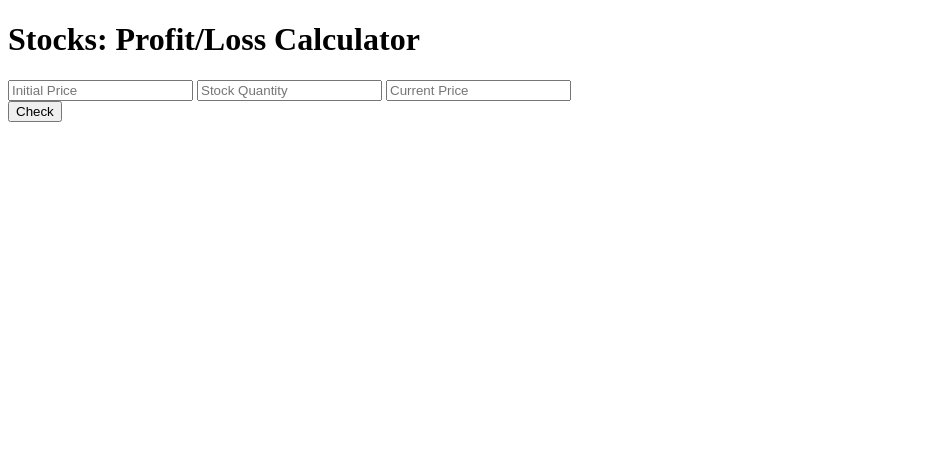
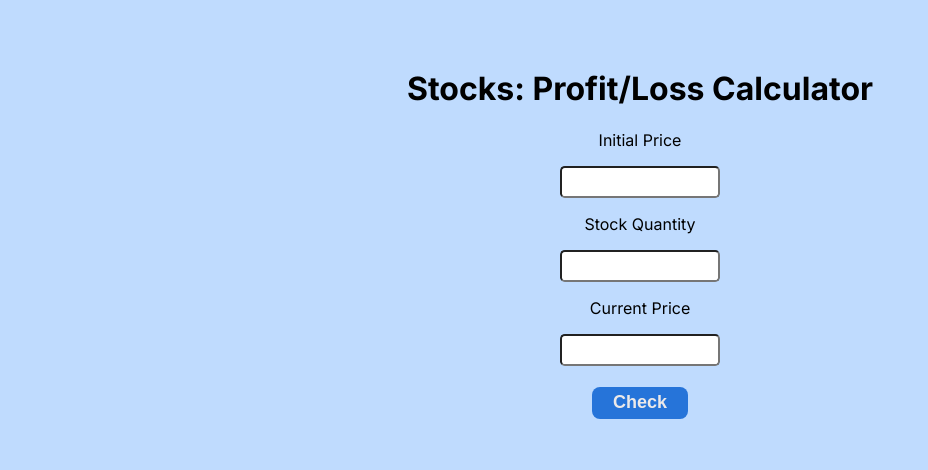
Before and after one commit to kulkarniCode/stockProfitLoss, a plain HTML site: page index.html in a window 1280 px wide. Shown: the whole page, without its empty margins (0-928 px from the left). Drawn offline with Linux system fonts and the light colour scheme.

Commit message:
styling - added basic styling

```diff
--- a/index.html
+++ b/index.html
@@ -4,32 +4,23 @@
     <meta charset="UTF-8" />
     <meta http-equiv="X-UA-Compatible" content="IE=edge" />
     <meta name="viewport" content="width=device-width, initial-scale=1.0" />
+    <link rel="stylesheet" href="style.css" />
     <script defer src="app.js"></script>
     <title>Stocks: Profit or Loss Calculator</title>
   </head>
   <body>
-    <h1>Stocks: Profit/Loss Calculator</h1>
-    <form>
-      <input
-        type="number"
-        name="initial"
-        id="initial"
-        placeholder="Initial Price"
-      />
-      <input
-        type="number"
-        name="quantity"
-        id="quantity"
-        placeholder="Stock Quantity"
-      />
-      <input
-        type="number"
-        name="current"
-        id="current"
-        placeholder="Current Price"
-      />
-    </form>
-    <button type="submit" id="check">Check</button>
-    <div class="output"></div>
+    <div class="container">
+      <h1>Stocks: Profit/Loss Calculator</h1>
+      <form>
+        <label for="initial">Initial Price</label>
+        <input type="number" name="initial" id="initial" />
+        <label for="quantity">Stock Quantity</label>
+        <input type="number" name="quantity" id="quantity" />
+        <label for="current">Current Price</label>
+        <input type="number" name="current" id="current" />
+      </form>
+      <button type="submit" id="check">Check</button>
+      <div class="output"></div>
+    </div>
   </body>
 </html>
--- /dev/null
+++ b/style.css
@@ -0,0 +1,55 @@
+@import url("https://fonts.googleapis.com/css2?family=Inter:wght@100;200;300;400;500;600;700;800;900&display=swap");
+
+:root {
+  --colorPrimary: #2674d9;
+  --colorSecondary: #bfdbfe;
+  --colorDark: #111827;
+  --colorLight: #ece9e9;
+}
+* {
+  box-sizing: border-box;
+}
+
+body {
+  margin: 0 auto;
+  padding: 0;
+  font-family: "Inter", sans-serif;
+  background-color: var(--colorSecondary);
+}
+
+.container {
+  display: flex;
+  flex-direction: column;
+  margin: auto;
+  text-align: center;
+  justify-content: center;
+  align-items: center;
+  height: auto;
+  width: 50vw;
+  padding: 3rem;
+}
+
+form {
+  display: flex;
+  flex-direction: column;
+  margin: auto;
+}
+
+input {
+  width: 10rem;
+  height: 2rem;
+  border-radius: 0.3rem;
+  margin: 1rem;
+}
+
+button {
+  width: 6rem;
+  height: 2rem;
+  border: transparent;
+  border-radius: 0.5rem;
+  margin-top: 5px;
+  background-color: var(--colorPrimary);
+  color: var(--colorLight);
+  font-size: large;
+  font-weight: bold;
+}
```
